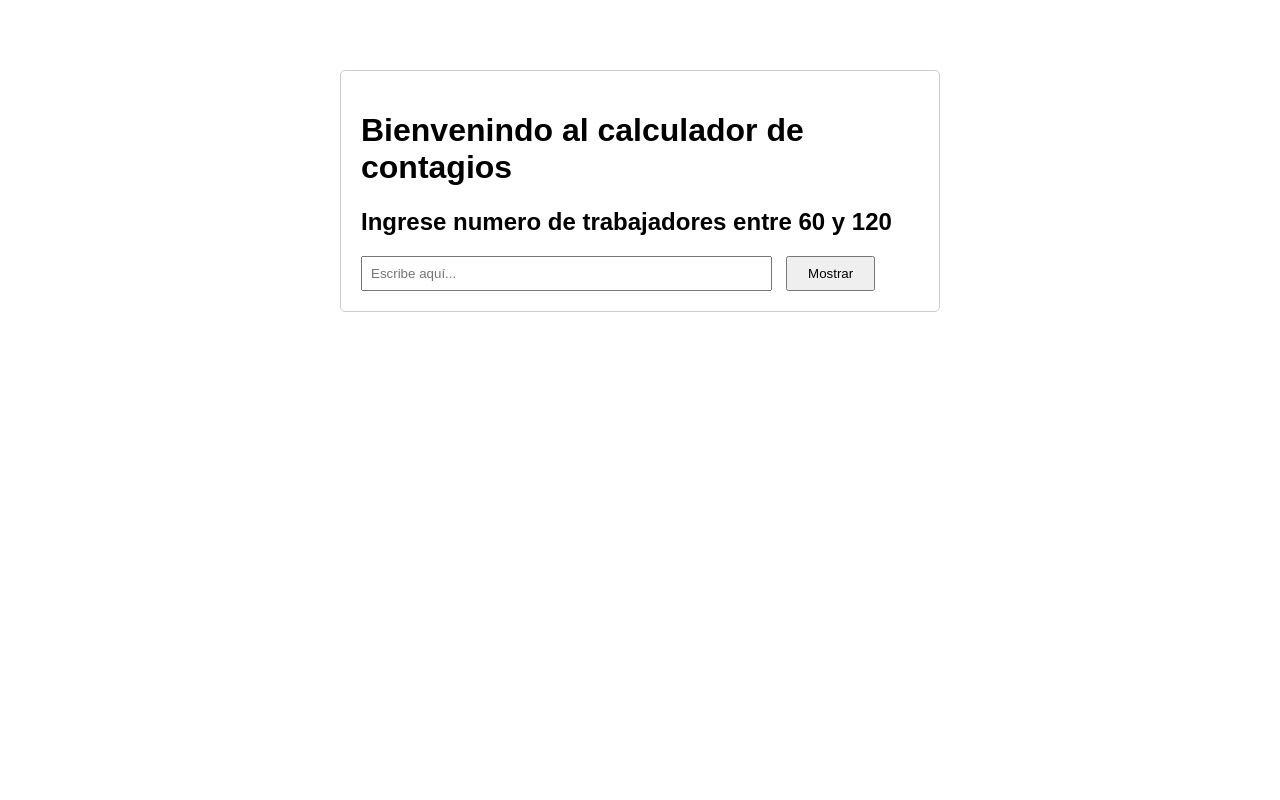
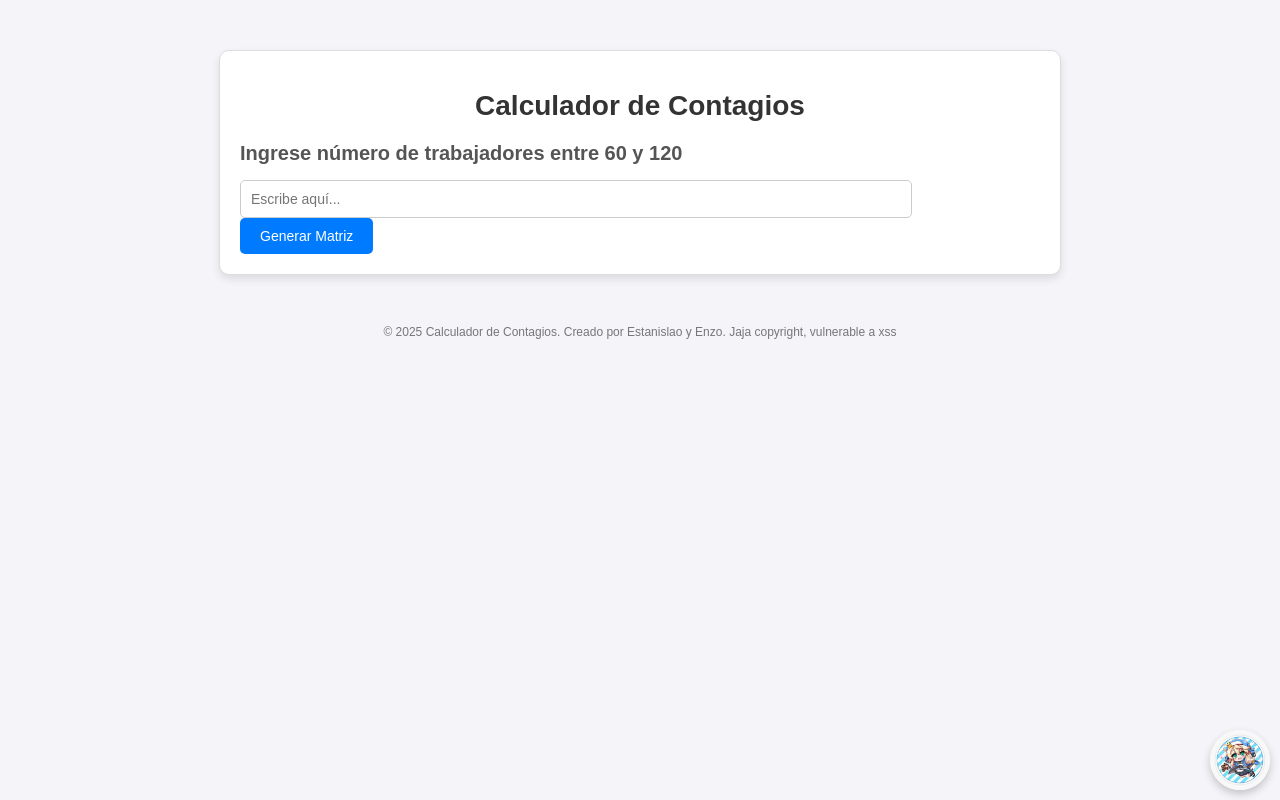
Before and after one commit to enzocipher/Pagina-Web-con-Flask, a Flask app: page / in a window 1280 px wide. Run offline with Flask 3, Linux system fonts and the light colour scheme.

Commit message:
Flask
Actualizado el codigo

```diff
--- a/Flask/main.py
+++ b/Flask/main.py
@@ -1,27 +1,53 @@
-# app.py
-from flask import Flask, render_template, request
+from flask import Flask, render_template, request, session, send_file
 import functions as f
+import numpy as np
+import json
+import os
 
 app = Flask(__name__)
+app.secret_key = 'MEGATIBURONSIN3950SECRETKEY>ZZZZZZNOROBAR'
+
+#ruta para la carpeta de descargas ahhh
+DOWNLOAD_FOLDER = os.path.join(os.getcwd(), 'downloads')
+if not os.path.exists(DOWNLOAD_FOLDER):
+    os.makedirs(DOWNLOAD_FOLDER)
 
 @app.route('/', methods=['GET', 'POST'])
 def index():
-    if request.method == 'GET':
-        texto = None
-        matriz=None
-        comparacion=None
+    texto = None
+    matriz = None
+    comparacion = None
+    dias = None
+    porcentaje = None
+
+    if 'matriz' in session:
+        matriz = np.array(json.loads(session['matriz']))
+
     if request.method == 'POST':
-        texto = request.form.get('input_text')
-        texto = f.validar_numero(texto)
-        if type(texto) == int:
-            matriz = f.generarconocidos(texto)
-            matriz2 = matriz
-            matriz = matriz.tolist()
-            comparacion = f.matrizasivef(matriz2)
-        else:
-            matriz = None
-            comparacion = None
-    return render_template('index.html', texto=texto, matriz=matriz, comparacion=comparacion)
+        if 'input_text' in request.form:
+            texto = request.form.get('input_text')
+            texto = f.validar_numero(texto)
+            if type(texto) == int:
+                matriz = f.generarconocidos(texto)
+                session['matriz'] = json.dumps(matriz.tolist())
+                comparacion = f.matrizasivef(matriz)
+                dias = None
+        elif 'input_porcentaje' in request.form:
+            porcentaje = request.form.get('input_porcentaje')
+            porcentaje = f.validar_porcentaje(porcentaje)
+            if type(porcentaje) == int and matriz is not None:
+                dias = f.calcular_dias_contagio(matriz, porcentaje)
+
+    return render_template('index.html', texto=texto, matriz=matriz, comparacion=comparacion, dias=dias, porcentaje=porcentaje)
+
+@app.route('/download', methods=['GET'])
+def download():
+    if 'matriz' in session:
+        matriz = np.array(json.loads(session['matriz']))
+        file_path = os.path.join(DOWNLOAD_FOLDER, 'matriz.txt')
+        np.savetxt(file_path, matriz, fmt='%d')  # Guardar la matriz en un archivo de texto
+        return send_file(file_path, as_attachment=True)
+    return "No hay matriz generada para descargar.", 400
 
 if __name__ == '__main__':
-    app.run(debug=True, port = 8000)
+    app.run(debug=True, port=8000)
--- a/Flask/templates/index.html
+++ b/Flask/templates/index.html
@@ -1,65 +1,143 @@
-<!-- templates/index.html -->
 <!DOCTYPE html>
 <html>
 <head>
-    <title>Aplicion de empleados contagiados</title>
+    <title>Calculador de Contagios de la Empresa </title>
+    <link rel="icon" type="image/png" href="{{ url_for('static', filename='bridget.png') }}">
     <style>
         body {
             font-family: Arial, sans-serif;
-            max-width: 600px;
+            margin: 0;
+            padding: 0;
+            background-color: #f4f4f9; /* Color de fondo para los lados */
+        }
+
+        .container {
+            background-color: #ffffff; /* Fondo blanco para el contenido principal */
+            max-width: 800px;
             margin: 50px auto;
             padding: 20px;
+            border-radius: 10px;
+            box-shadow: 0 4px 8px rgba(0, 0, 0, 0.1); /* Sombra para darle profundidad */
+            border: 1px solid #ddd;
         }
-        .container {
+
+        h1 {
+            text-align: center;
+            color: #333;
+            font-size: 28px;
+            margin-bottom: 20px;
+        }
+
+        h2 {
+            color: #555;
+            font-size: 20px;
+            margin-bottom: 15px;
+        }
+
+        input[type="text"] {
+            width: calc(100% - 150px);
+            padding: 10px;
+            margin-right: 10px;
             border: 1px solid #ccc;
-            padding: 20px;
+            border-radius: 5px;
+            font-size: 14px;
+        }
+
+        button {
+            padding: 10px 20px;
+            font-size: 14px;
+            color: #fff;
+            background-color: #007bff;
+            border: none;
+            border-radius: 5px;
+            cursor: pointer;
+            transition: background-color 0.3s ease;
+        }
+
+        button:hover {
+            background-color: #0056b3;
+        }
+
+        .resultado, .dias-container, .comparacion-container {
+            margin-top: 20px;
+            padding: 15px;
+            background-color: #f9f9f9;
+            border: 1px solid #ddd;
             border-radius: 5px;
         }
-        input[type="text"] {
-            width: 70%;
-            padding: 8px;
-            margin-right: 10px;
+
+        .matrix-container {
+            overflow-x: auto;
+            overflow-y: auto;
+            max-height: 300px;
+            margin-top: 20px;
         }
-        button {
-            padding: 8px 20px;
-        }
-        .resultado {
-            margin-top: 20px;
-            padding: 10px;
-            background-color: #f0f0f0;
-            border-radius: 5px;
-        }
-        .matrix-container {
-            overflow-x: auto; /* Permite el desplazamiento horizontal */
-            overflow-y: auto; /* Permite el desplazamiento vertical */
-            max-height: 300px; /* Establece un límite de altura */
-            margin-top: 10px;
-        }
+
         .matrix-table {
             border-collapse: collapse;
-            width: 100%; /* Ajusta el ancho de la tabla */
-            max-width: 100%; /* Evita que se desborde */
+            width: 100%;
+            max-width: 100%;
         }
+
         .matrix-table td, .matrix-table th {
             border: 1px solid #ccc;
             padding: 8px;
             text-align: center;
         }
+
+        .btn-download {
+            display: inline-block;
+            padding: 10px 20px;
+            font-size: 14px;
+            color: #fff;
+            background-color: #28a745;
+            text-decoration: none;
+            border-radius: 5px;
+            text-align: center;
+            transition: background-color 0.3s ease;
+            margin-top: 15px;
+        }
+
+        .btn-download:hover {
+            background-color: #218838;
+        }
+
+        footer {
+            text-align: center;
+            margin-top: 30px;
+            font-size: 12px;
+            color: #777;
+        }
+        .icon-bridget {
+            position: fixed;
+            bottom: 10px;
+            right: 10px;
+            width: 60px;
+            height: 60px;
+            border-radius: 50%; /* Bridget pequeña y redondeada */
+            box-shadow: 0 4px 8px rgba(0, 0, 0, 0.2); /* Sombra prq si */
+        }
     </style>
 </head>
 <body>
     <div class="container">
-        <h1>Bienvenindo al calculador de contagios</h1>
-        <h2>Ingrese numero de trabajadores entre 60 y 120</h2>
+        <h1>Calculador de Contagios</h1>
+
+        <!-- Formulario para ingresar el número de empleados -->
+        <h2>Ingrese número de trabajadores entre 60 y 120</h2>
         <form method="POST">
             <input type="text" name="input_text" placeholder="Escribe aquí..." required>
-            <button type="submit">Mostrar</button>
+            <button type="submit">Generar Matriz</button>
         </form>
 
         {% if texto %}
         <div class="resultado">
-            <h3>Numero de trabajadores ingresados:</h3>
+            <h3>Número de trabajadores ingresados:</h3>
             <h3>{{ texto }}</h3>
+        </div>
+        {% endif %}
+
+        <!-- Mostrar la matriz si ya está generada -->
         {% if matriz is not none %}
         <div class="matrix-container">
             <h3>Matriz:</h3>
@@ -73,14 +151,36 @@
                 {% endfor %}
             </table>
         </div>
+
+        <!-- Botón para descargar la matriz -->
+        <a href="/download" class="btn-download">Descargar Matriz</a>
+
         {% if comparacion is not none %}
         <div class="comparacion-container">
-                    <h3>{{ comparacion }} </h3>
+            <h3>{{ comparacion }}</h3>
+        </div>
+        {% endif %}
+        {% endif %}
+
+        <!-- Ingresar el porcentaje -->
+        {% if matriz is not none %}
+        <h2>Ingrese porcentaje de trabajadores para calcular en cuántos días se llegará a ese porcentaje</h2>
+        <form method="POST">
+            <input type="text" name="input_porcentaje" placeholder="Escribe aquí..." required>
+            <button type="submit">Calcular Días</button>
+        </form>
+        {% if dias is not none %}
+        <div class="dias-container">
+            <h3>Días necesarios para alcanzar el {{ porcentaje }}% de contagio:</h3>
+            <h3>{{ dias }}</h3>
         </div>
         {% endif %}
         {% endif %}
     </div>
-        {% endif %}
-    </div>
+
+    <footer>
+        &copy; 2025 Calculador de Contagios. Creado por Estanislao y Enzo. Jaja copyright, vulnerable a xss
+    </footer>
+    <img src="{{ url_for('static', filename='bridget.png') }}" alt="Bridget Icon" class="icon-bridget">
 </body>
 </html>
```
Also changed, not shown: Flask/functions.py (+35 -0 lines), Flask/static/bridget.png (added). Lines whose indentation alone changed are shown as unchanged.
